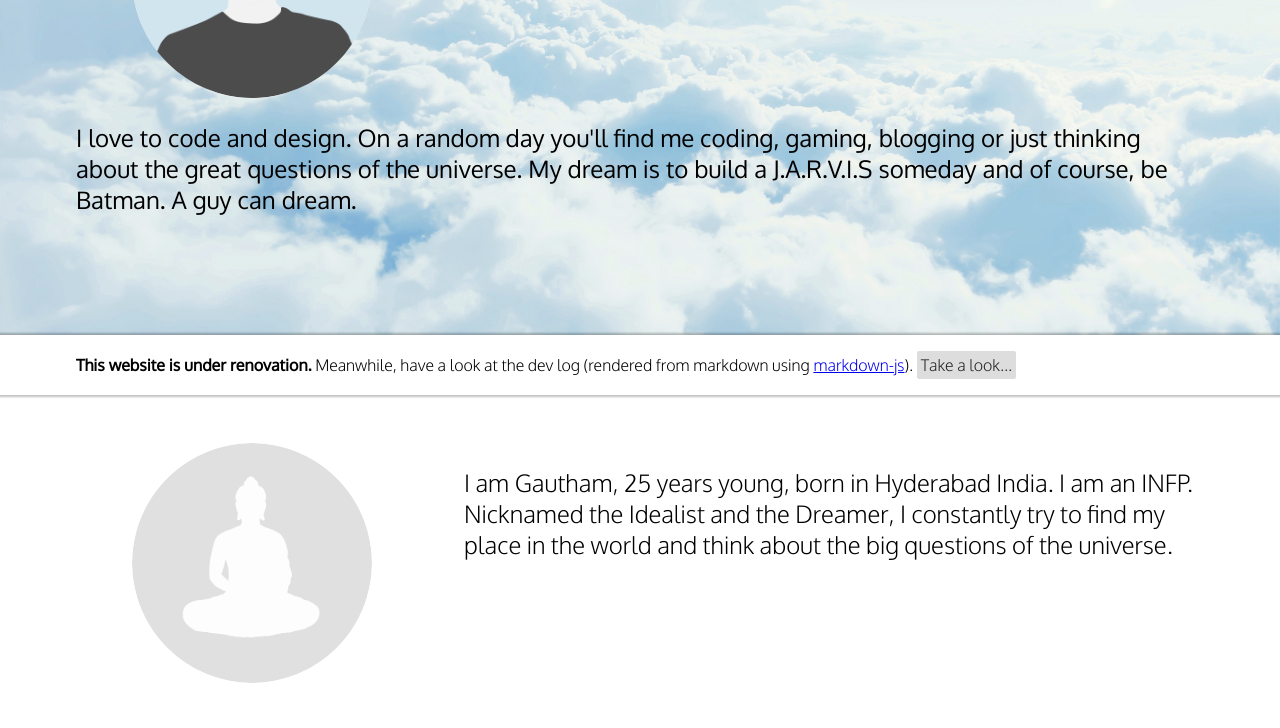
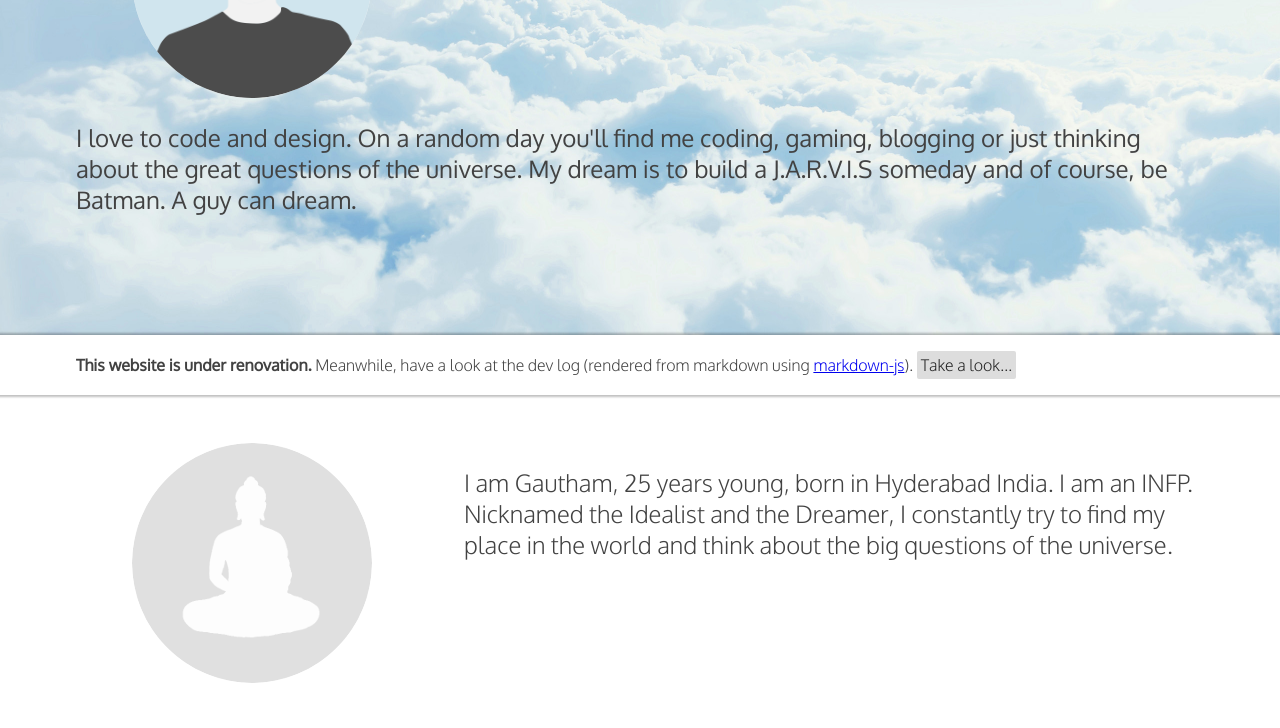
Before and after one commit to GauthamYerroju/personal-site, a plain HTML site: page index.html in a window 1280 px wide. Shown: the part 238-966 px from the top of the page. Drawn offline with Linux system fonts and the light colour scheme.

Commit message:
Add default BG and text color for light theme.

```diff
--- a/css/custom.css
+++ b/css/custom.css
@@ -17,6 +17,9 @@
 /*===========================*/
 
 body {
+    color: #424242;
+    background-color: white;
+
     font-family: 'Oxygen', sans-serif;
     font-weight: 300;
 }
```
